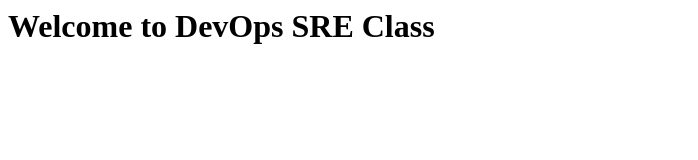
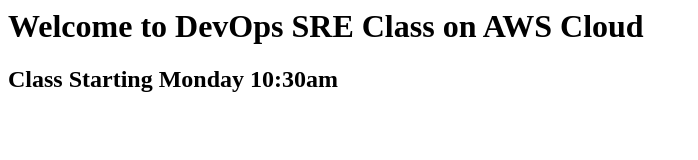
Before and after one commit to devopscloudsre/test1, a plain HTML site: page index.html in a window 1280 px wide. Shown: the whole page, without its empty margins (0-698 px from the left). Drawn offline with Linux system fonts and the light colour scheme.

Commit message:
3rd commit

```diff
--- a/index.html
+++ b/index.html
@@ -1 +1,3 @@
-<h1>Welcome to DevOps SRE  Class</h1>
+<h1>Welcome to DevOps SRE Class on AWS Cloud</h1>
+
+<h2>Class Starting  Monday 10:30am</h2>
```
